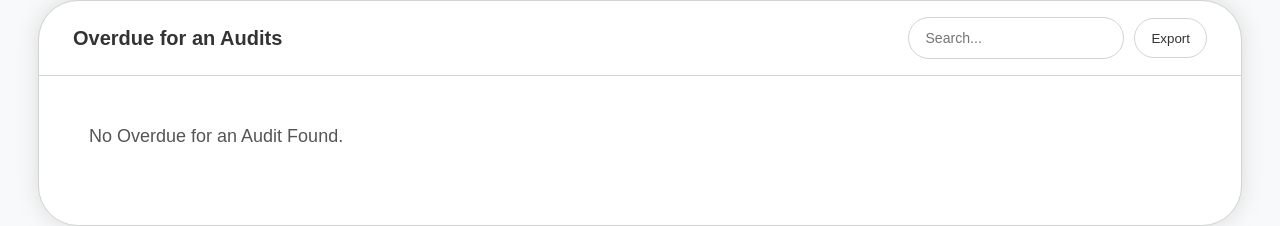
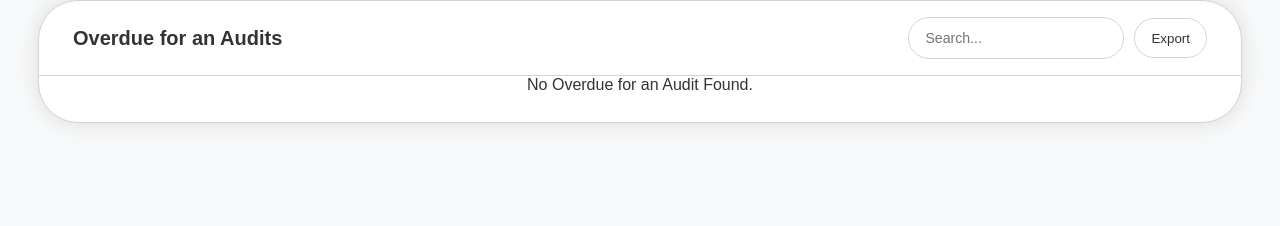
Before and after one commit to ElisaGarrote/Capstone1, a React (Vite) app in the folder frontend/: page /audits/overdue in a window 1280 px wide. Shown: the part 210-436 px from the top of the page. Built offline with nearby package versions, Linux system fonts and the light colour scheme; no server answers.

Commit message:
Update style sheet

```diff
--- a/frontend/src/styles/OverdueAudits.css
+++ b/frontend/src/styles/OverdueAudits.css
@@ -166,7 +166,7 @@
   padding-right: 0;
 }
 
-.overdue-audits-page .no-data-message {
+.table-message {
   font-size: 18px;
   color: #555;
   margin: 50px;
```
